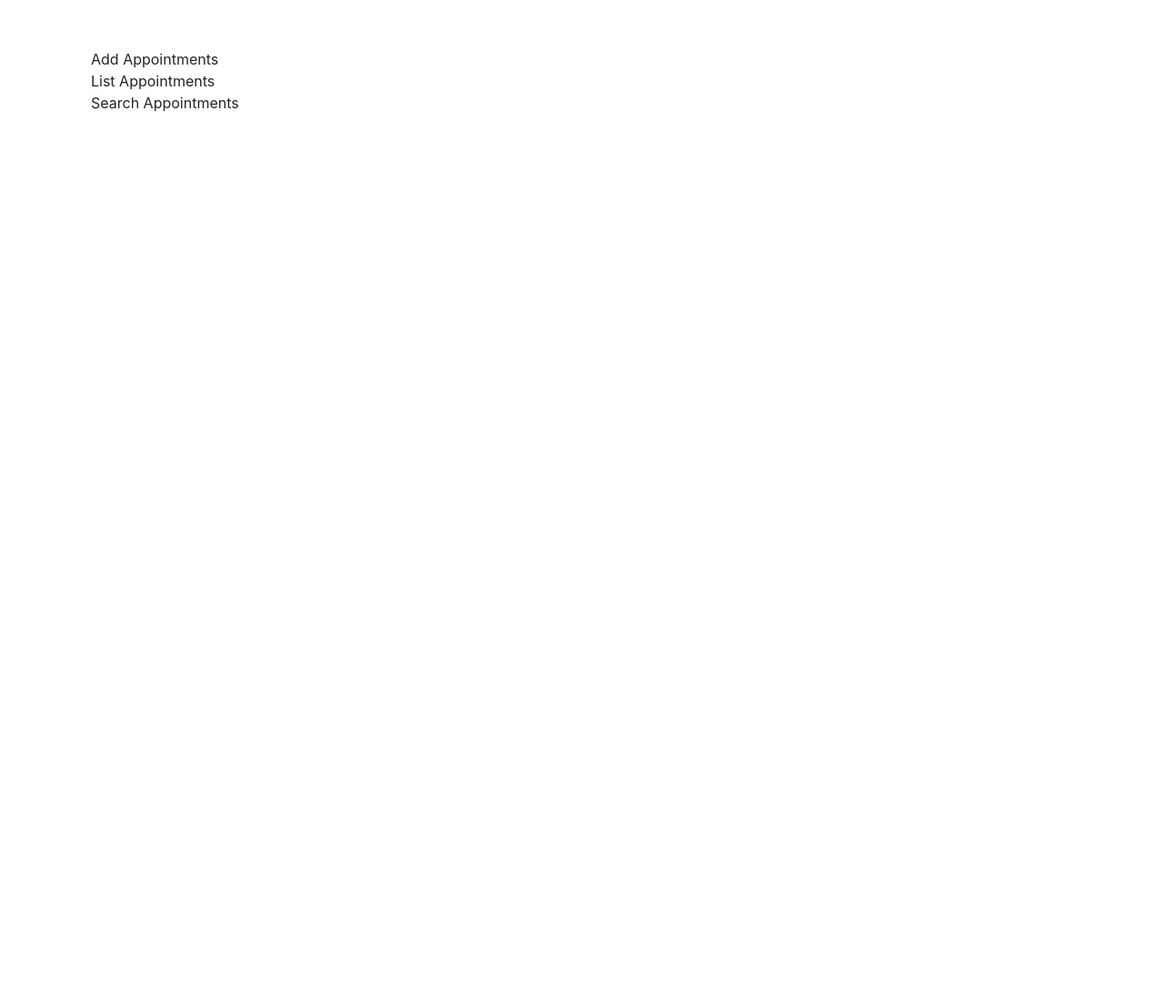
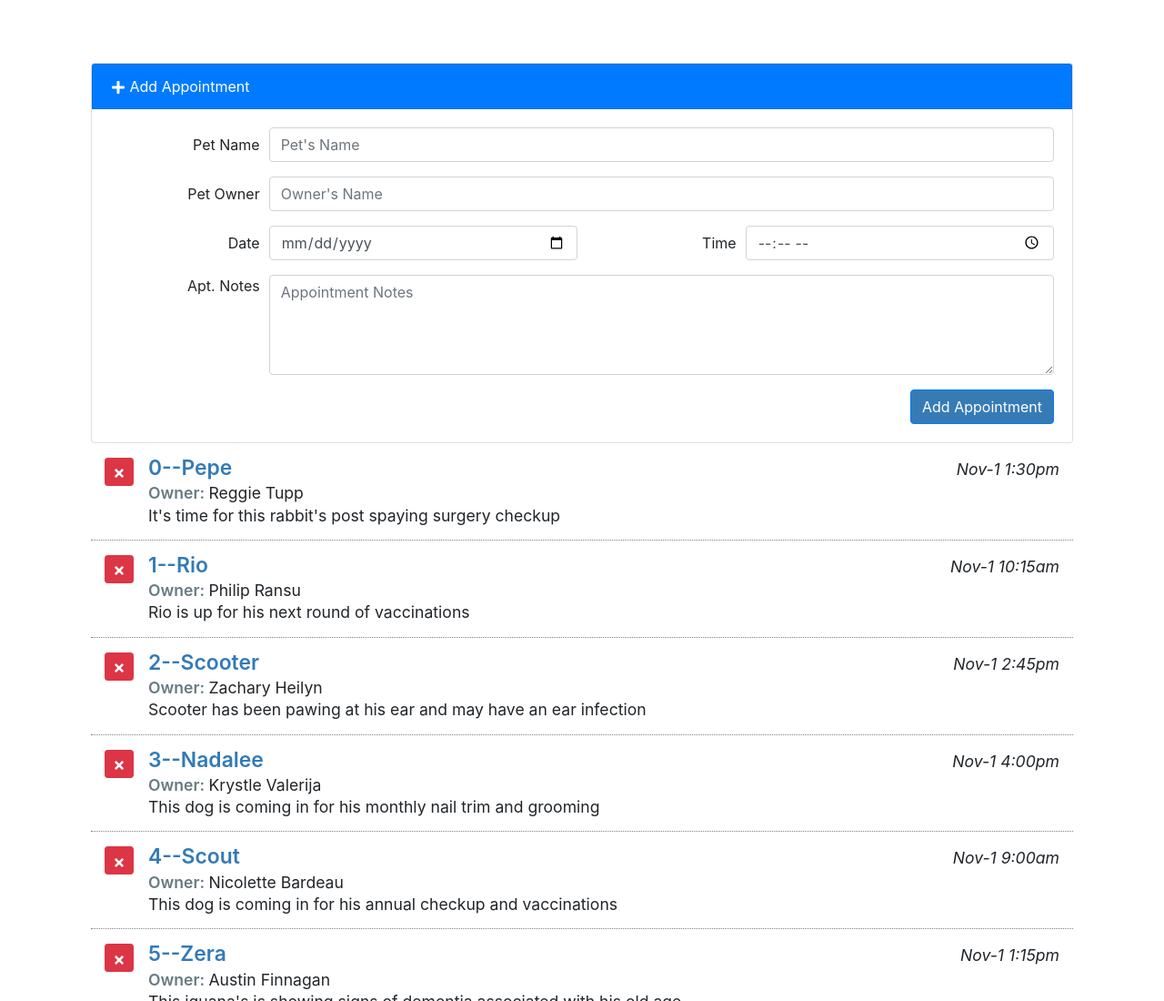
Before and after one commit to AshishPalsingh/simple-app, a React app: page / in a window 1280 px wide. Shown: the top 1100 px of the page at 91% size. Before the commit the page ends 800 px from the top, so only its background shows below. Built offline with nearby package versions, Linux system fonts and the light colour scheme.

Commit message:
completed ListAppointments component. Also toggle feature with AddAppointments components..

```diff
--- a/src/components/AddAppointments.js
+++ b/src/components/AddAppointments.js
@@ -1,8 +1,120 @@
 import React, { Component } from "react";
+import { FaPlus } from "react-icons/fa";
 
 class AddAppointments extends Component {
   render() {
-    return <div>Add Appointments</div>;
+    return (
+      <div
+        className={
+          "card textcenter mt-3 " +
+          (this.props.formDisplay ? "" : "add-appointment")
+        }
+      >
+        <div
+          className="apt-addheading card-header bg-primary text-white"
+          onClick={this.props.toggleForm}
+        >
+          <FaPlus /> Add Appointment
+        </div>
+
+        <div className="card-body">
+          <form id="aptForm" noValidate>
+            <div className="form-group form-row">
+              <label
+                className="col-md-2 col-form-label text-md-right"
+                htmlFor="petName"
+                readOnly
+              >
+                Pet Name
+              </label>
+              <div className="col-md-10">
+                <input
+                  type="text"
+                  className="form-control"
+                  name="petName"
+                  placeholder="Pet's Name"
+                />
+              </div>
+            </div>
+
+            <div className="form-group form-row">
+              <label
+                className="col-md-2 col-form-label text-md-right"
+                htmlFor="ownerName"
+              >
+                Pet Owner
+              </label>
+              <div className="col-md-10">
+                <input
+                  type="text"
+                  className="form-control"
+                  name="ownerName"
+                  placeholder="Owner's Name"
+                />
+              </div>
+            </div>
+
+            <div className="form-group form-row">
+              <label
+                className="col-md-2 col-form-label text-md-right"
+                htmlFor="aptDate"
+              >
+                Date
+              </label>
+              <div className="col-md-4">
+                <input
+                  type="date"
+                  className="form-control"
+                  name="aptDate"
+                  id="aptDate"
+                />
+              </div>
+              <label
+                className="col-md-2 col-form-label text-md-right"
+                htmlFor="aptTime"
+              >
+                Time
+              </label>
+              <div className="col-md-4">
+                <input
+                  type="time"
+                  className="form-control"
+                  name="aptTime"
+                  id="aptTime"
+                />
+              </div>
+            </div>
+
+            <div className="form-group form-row">
+              <label className="col-md-2 text-md-right" htmlFor="aptNotes">
+                Apt. Notes
+              </label>
+              <div className="col-md-10">
+                <textarea
+                  className="form-control"
+                  rows="4"
+                  cols="50"
+                  name="aptNotes"
+                  id="aptNotes"
+                  placeholder="Appointment Notes"
+                />
+              </div>
+            </div>
+
+            <div className="form-group form-row mb-0">
+              <div className="offset-md-2 col-md-10">
+                <button
+                  type="submit"
+                  className="btn btn-primary d-block ml-auto"
+                >
+                  Add Appointment
+                </button>
+              </div>
+            </div>
+          </form>
+        </div>
+      </div>
+    );
   }
 }
 
--- a/src/components/App.js
+++ b/src/components/App.js
@@ -4,6 +4,7 @@ import "../css/App.css";
 import AddAppointments from "./AddAppointments.js";
 import ListAppointments from "./ListAppointments.js";
 import SearchAppointments from "./SearchAppointments.js";
+import { without } from "lodash";
 
 class App extends Component {
   constructor() {
@@ -11,8 +12,38 @@ class App extends Component {
 
     this.state = {
       name: "Ashish",
-      data: []
+      index: 0,
+      formDisplay: true,
+      data: [],
     };
+    this.deleteItem = this.deleteItem.bind(this);
+    this.toggleFormDisplay = this.toggleFormDisplay.bind(this);
+  }
+
+  componentDidMount() {
+    fetch("./data.json")
+      .then((response) => response.json())
+      .then((result) => {
+        const d = result.map((item) => {
+          item.ID = this.state.index;
+          this.setState({ index: this.state.index + 1 });
+          return item;
+        });
+
+        this.setState({
+          data: d,
+        });
+      });
+    //console.log("Data: ", this.state.data);
+  }
+  deleteItem(item) {
+    let newData = without(this.state.data, item);
+    this.setState({ data: newData });
+  }
+  toggleFormDisplay() {
+    this.setState({
+      formDisplay: !this.state.formDisplay,
+    });
   }
 
   render() {
@@ -22,9 +53,15 @@ class App extends Component {
           <div className="row">
             <div className="col-md-12 bg-white">
               <div className="container">
-                <AddAppointments />
+                <AddAppointments
+                  formDisplay={this.state.formDisplay}
+                  toggleForm={this.toggleFormDisplay}
+                />
 
-                <ListAppointments />
+                <ListAppointments
+                  data={this.state.data}
+                  deleteData={this.deleteItem}
+                />
 
                 <SearchAppointments />
               </div>
--- a/src/components/ListAppointments.js
+++ b/src/components/ListAppointments.js
@@ -1,8 +1,53 @@
 import React, { Component } from "react";
+import { FaTimes } from "react-icons/fa";
+import Moment from "react-moment";
 
 class ListAppointments extends Component {
   render() {
-    return <div>List Appointments</div>;
+    const listdata = this.props.data.map((item) => (
+      <div>
+        <div>{item.petName}</div>
+        <div>{item.ownerName}</div>
+      </div>
+    ));
+
+    return (
+      <div className="appointment-list item-list mb-3">
+        {this.props.data.map((item) => (
+          <div className="pet-item col media py-3" key={item.ID}>
+            <div className="mr-3">
+              <button
+                className="pet-delete btn btn-sm btn-danger"
+                onClick={() => this.props.deleteData(item)}
+              >
+                <FaTimes />
+              </button>
+            </div>
+
+            <div className="pet-info media-body">
+              <div className="pet-head d-flex">
+                <span className="pet-name">
+                  {item.ID}--{item.petName}
+                </span>
+                <span className="apt-date ml-auto">
+                  <Moment
+                    date={item.aptDate}
+                    parse="YYYY-MM-dd hh:mm"
+                    format="MMM-D h:mma"
+                  />
+                </span>
+              </div>
+
+              <div className="owner-name">
+                <span className="label-item">Owner: </span>
+                <span>{item.ownerName}</span>
+              </div>
+              <div className="apt-notes">{item.aptNotes}</div>
+            </div>
+          </div>
+        ))}
+      </div>
+    );
   }
 }
 
--- a/src/css/App.css
+++ b/src/css/App.css
@@ -1,38 +1,45 @@
-.App {
-  text-align: center;
+.add-appointment .card-body {
+  display: none;
 }
 
-.App-logo {
-  height: 40vmin;
-  pointer-events: none;
+.apt-addheading {
+  cursor: pointer;
+  user-select: none;
 }
 
-@media (prefers-reduced-motion: no-preference) {
-  .App-logo {
-    animation: App-logo-spin infinite 20s linear;
-  }
+.appointment-list {
+  font-size: 1.1em;
 }
 
-.App-header {
-  background-color: #282c34;
-  min-height: 100vh;
-  display: flex;
-  flex-direction: column;
-  align-items: center;
-  justify-content: center;
-  font-size: calc(10px + 2vmin);
-  color: white;
+.appointment-list .pet-item {
+  border-bottom: 1px dotted gray;
 }
 
-.App-link {
-  color: #61dafb;
+.appointment-list .pet-item:last-child {
+  border-bottom: none;
 }
 
-@keyframes App-logo-spin {
-  from {
-    transform: rotate(0deg);
-  }
-  to {
-    transform: rotate(360deg);
-  }
+.appointment-list .pet-name {
+  font-weight: 600;
+  color: #337ab7;
+  font-size: 1.3em;
+  line-height: 100%;
 }
+
+.appointment-list .label-item {
+  font-weight: 600;
+  color: #667b82;
+}
+
+.appointment-list .apt-date {
+  font-style: italic;
+}
+
+.appointment-list .apt-notes {
+  line-height: 120%;
+}
+
+.dropdown-item.active,
+.dropdown-item:active {
+  background-color: #a9aeb2;
+}
```
